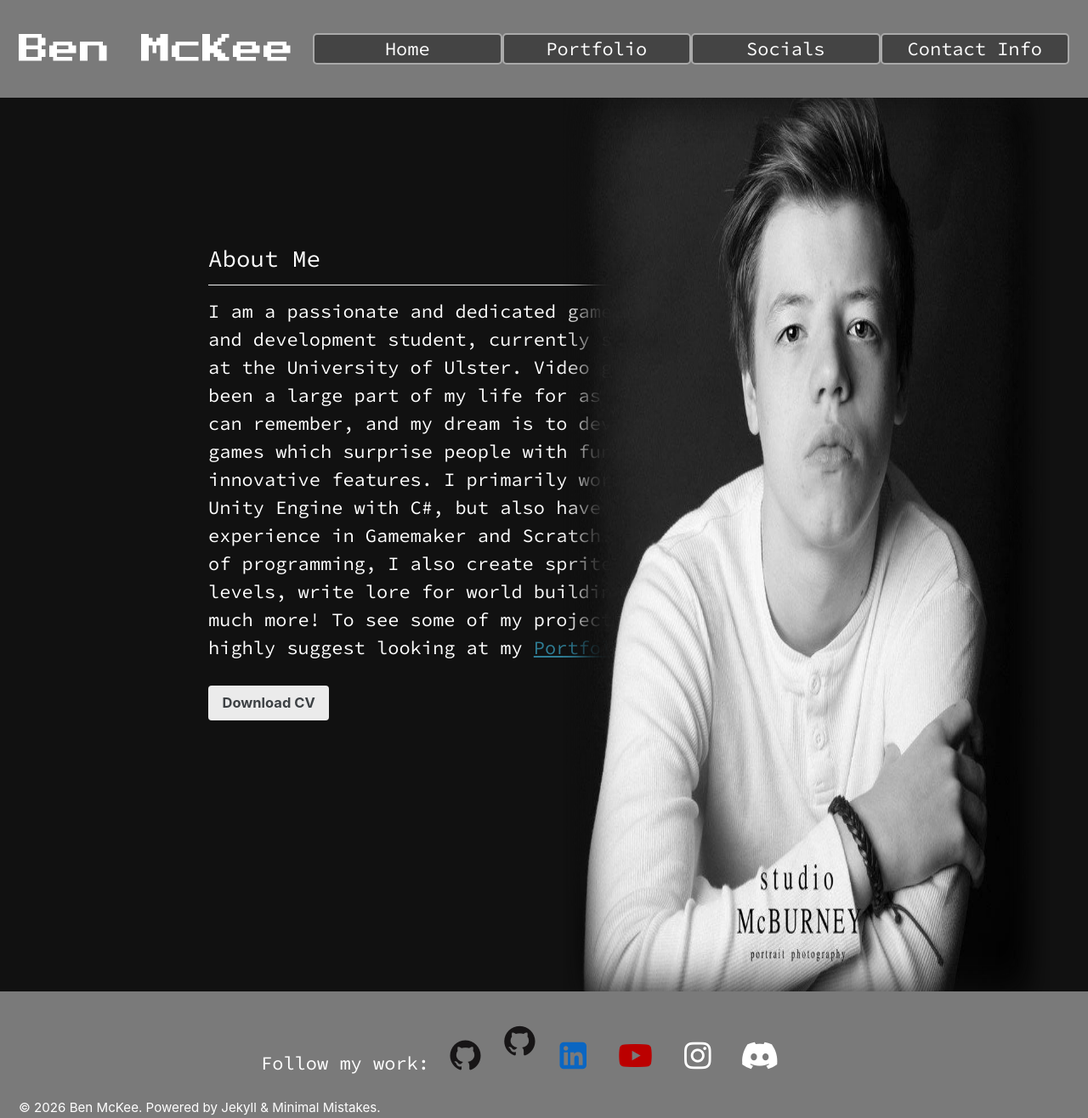
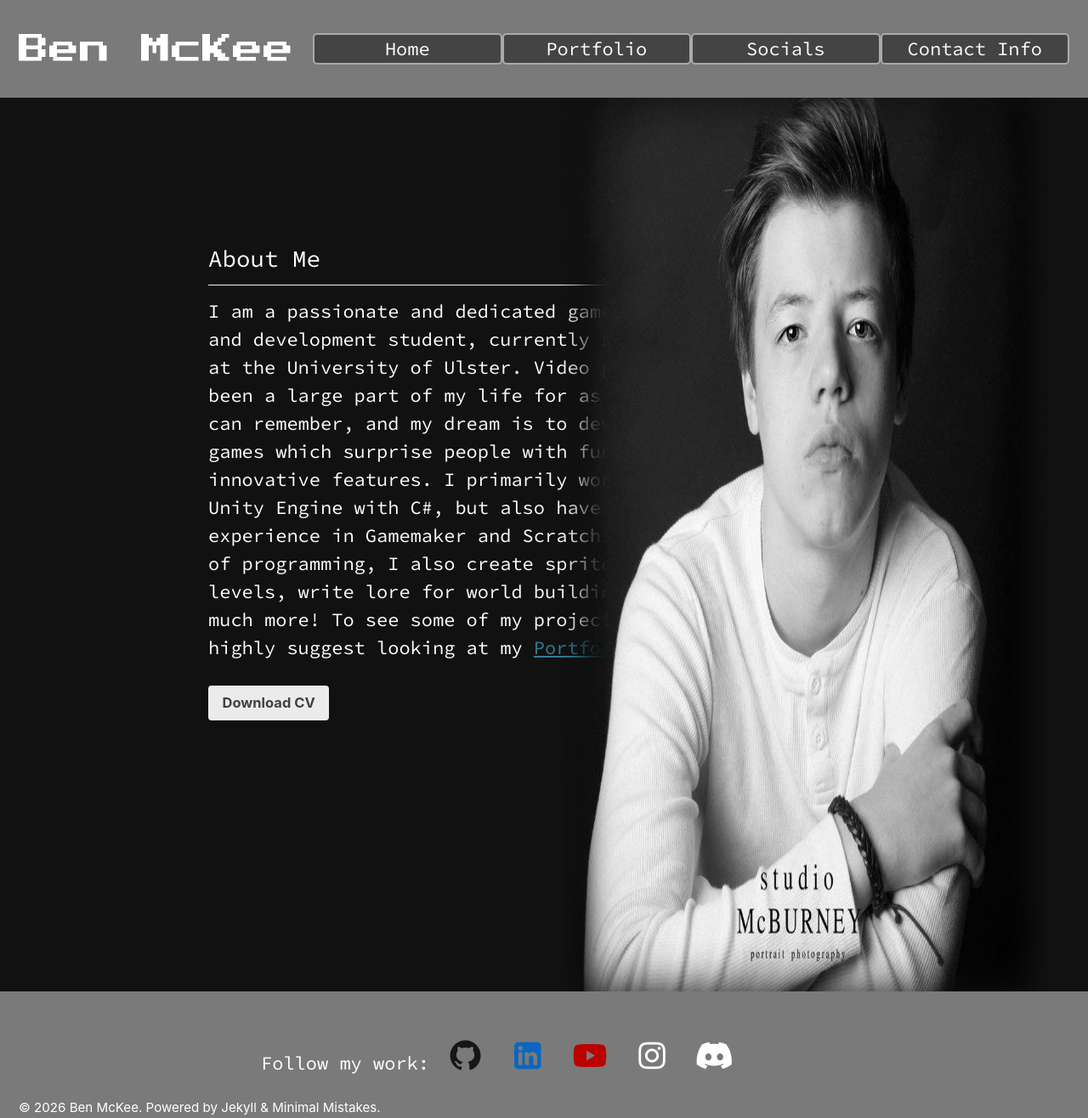
Before and after one commit to Bugglenuggets/Bugglenuggets.github.io, a Jekyll site: the page built from _pages/index.md, in a window 1280 px wide. Shown: the whole page at 85% size. Built offline with Jekyll 4.4.1, drawn with Linux system fonts in a browser that asks for light colours; some web fonts are replaced.

Commit message:
Update footer.html

```diff
--- a/_includes/footer.html
+++ b/_includes/footer.html
@@ -5,8 +5,7 @@
   <ul class="social-icons" style="text-align: left;">
     {% for link in site.footer.links %}
       {% if link.label and link.url %}
-        <li><a href="{{ link.url }}" rel="nofollow noopener noreferrer"{% if link.target %} target="{{ link.target }}"{% endif %}><i class="{{ link.icon | default: 'fas fa-link' }}" style="color:{{ link.color }}" aria-hidden="true"></i> {{ link.label | escape_once | strip }}</a>
-        <a:hover href="{{link.url }}" rel="nofollow noopener noreferrer" {% if link.target %} target="{{ link.target }}"{% endif %}><i class="{{ link.hover-icon }}" style="color:{{ link.color }}" aria-hidden="true"></i> {{link.labl | escape_once | strip}}</a:hover></li>
+        <li><a href="{{ link.url }}" rel="nofollow noopener noreferrer"{% if link.target %} target="{{ link.target }}"{% endif %}><i class="{{ link.icon | default: 'fas fa-link' }}" style="color:{{ link.color }}" aria-hidden="true"></i> {{ link.label | escape_once | strip }}</a></li>
       {% endif %}
     {% endfor %}
 
```
